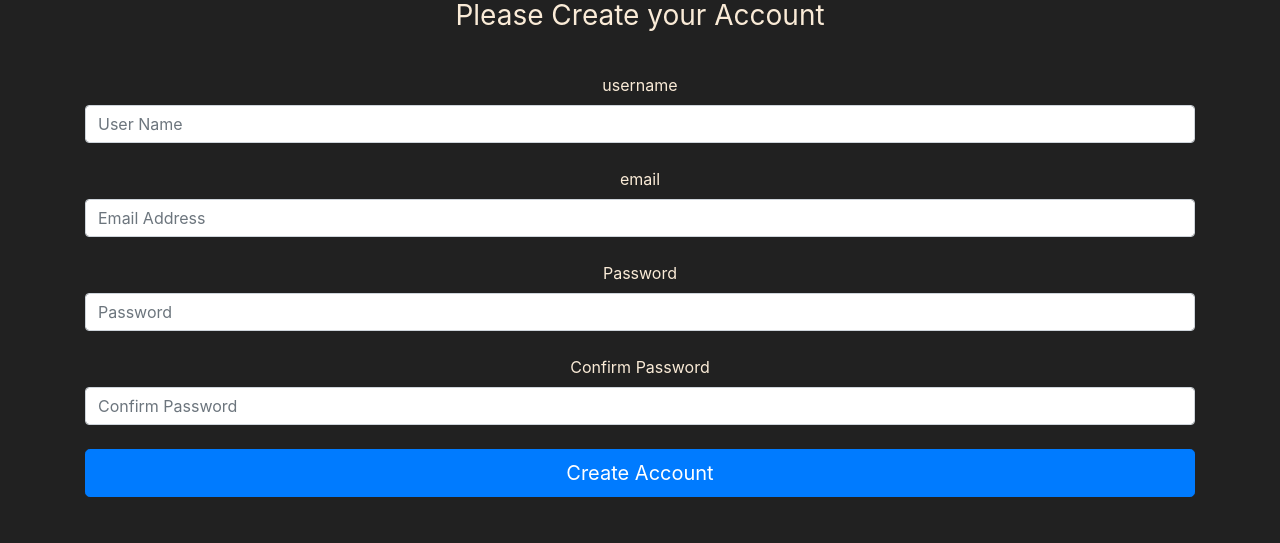
After one commit to OrteliusSeif/Mercado_Del_Mapa, a Flask app: page /register in a window 1280 px wide. The commit adds this page. Shown: the part 257-800 px from the top of the page. Run offline with Flask 2, Linux system fonts and the light colour scheme; some libraries are stand-ins or nearby versions.

Commit message:
register form created with all necessary modifications

```diff
--- a/markett/__init__.py
+++ b/markett/__init__.py
@@ -7,7 +7,8 @@ app = Flask(__name__)
 
 
 basedir = os.path.abspath(os.path.dirname(__file__))
-app.config['SQLALCHEMY_DATABASE_URI'] ='sqlite:///' + os.path.join(basedir, 'Carto_database.db')
+app.config['SQLALCHEMY_DATABASE_URI'] ='sqlite:///' + os.path.join(basedir, 'Mapa_database.db')
+app.config['SECRET_KEY'] = 'b0952ea2695b415757564fc0'
 db = SQLAlchemy(app)
 
 from markett import routes
--- /dev/null
+++ b/markett/forms.py
@@ -0,0 +1,12 @@
+from flask_wtf import FlaskForm
+from wtforms import StringField, PasswordField, SubmitField
+
+
+
+
+class RegisterForm(FlaskForm):
+    username = StringField(label='username')
+    email_address = StringField(label='email')
+    password1 = PasswordField(label='Password')
+    password2 = PasswordField(label='Confirm Password')
+    submit = SubmitField(label='Create Account')
--- a/markett/routes.py
+++ b/markett/routes.py
@@ -1,6 +1,7 @@
 from markett import app
 from flask import render_template
 from markett.models import Item, User
+from markett.forms import RegisterForm
 
 
 
@@ -14,9 +15,15 @@ def home_page():
 @app.route('/market')
 def market_page():
     items = Item.query.all()
+    return render_template('market.html', items=items)
     #items = [
     #{'id': 1, 'map_title': 'Atlas Maior', 'barcode': '893212299897', 'price': 500},
     #{'id': 2, 'map_title': 'Fra Mauro map of the world', 'barcode': '123985473165', 'price': 900},
    # {'id': 3, 'map_title': 'Anaximander world map', 'barcode': '231985128446', 'price': 150}
     #]
-    return render_template('market.html', items=items)
+
+
+@app.route('/register')
+def register_page():
+    form = RegisterForm()
+    return render_template('register.html', form=form)
--- a/markett/templates/base.html
+++ b/markett/templates/base.html
@@ -42,7 +42,7 @@
                     <a class="nav-link" href="#">Login</a>
                 </li>
                 <li class="nav-item">
-                    <a class="nav-link" href="#">Register</a>
+                    <a class="nav-link" href="{{ url_for('register_page') }}">Register</a>
                 </li>
             </ul>
 
--- /dev/null
+++ b/markett/templates/register.html
@@ -0,0 +1,38 @@
+{% extends 'base.html' %}
+{% block title %}
+Register Form
+{% endblock %}
+
+
+{% block content %}
+<body class="text-center">
+    <div class="container">
+        <form method="POST" class="form-register" style="color:antiquewhite">
+            <img class "mb-4" src="https://bitcoinist.com/wp-content/uploads/2021/08/cardano-1.jpeg" width="300" height="200">
+            <h1 class="h3 mb-3 font-weight-normal">
+                Please Create your Account
+            </h1>
+            <br>
+            {{ form.username.label() }}
+            {{ form.username(class="form-control", placeholder="User Name") }}
+<br>
+            {{ form.email_address.label() }}
+            {{ form.email_address(class="form-control", placeholder="Email Address") }}
+<br>
+            {{ form.password1.label() }}
+            {{ form.password1(class="form-control", placeholder="Password") }}
+<br>
+            {{ form.password2.label() }}
+            {{ form.password2(class="form-control", placeholder="Confirm Password") }}
+
+            <br>
+
+            {{ form.submit(class="btn btn-lg btn-block btn-primary") }}
+
+
+
+        </form>
+
+    </div>
+</body>
+{% endblock %}
```
Also changed, not shown: markett/models.py (+6 -6 lines).
